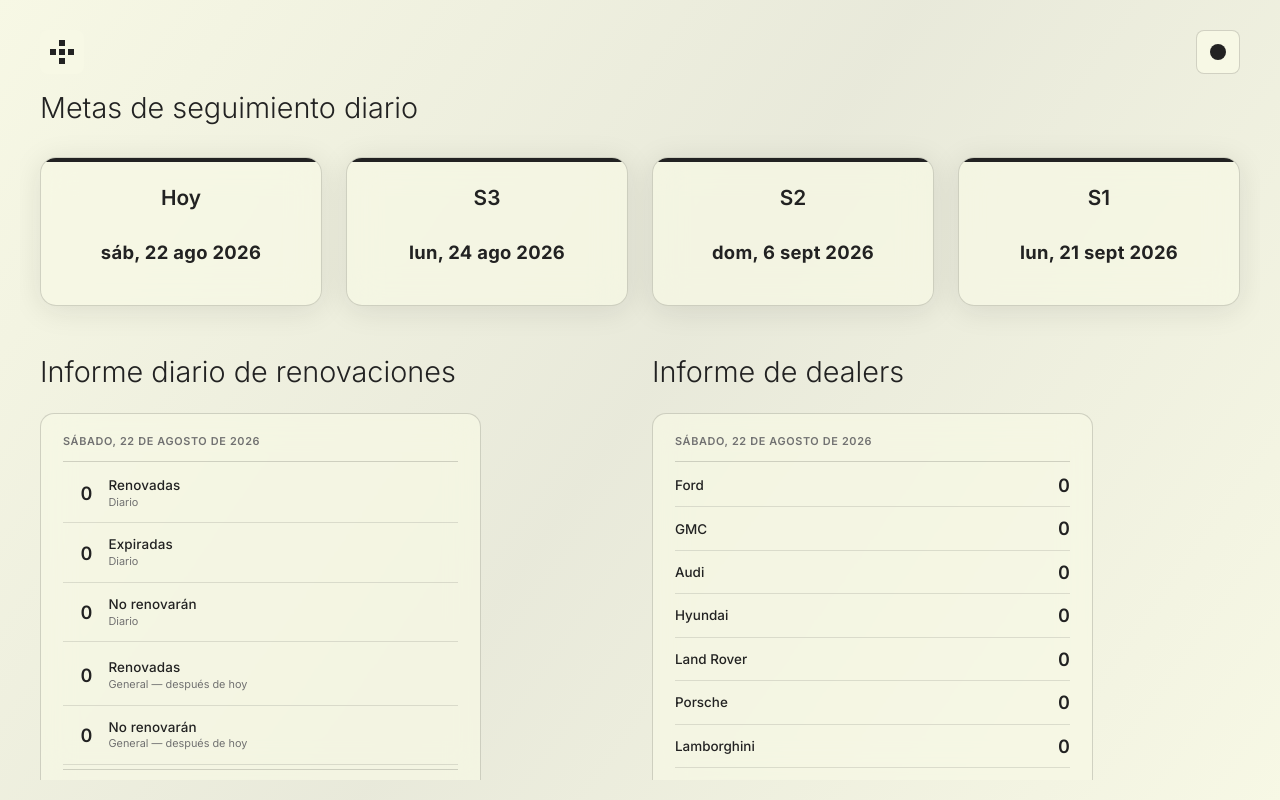
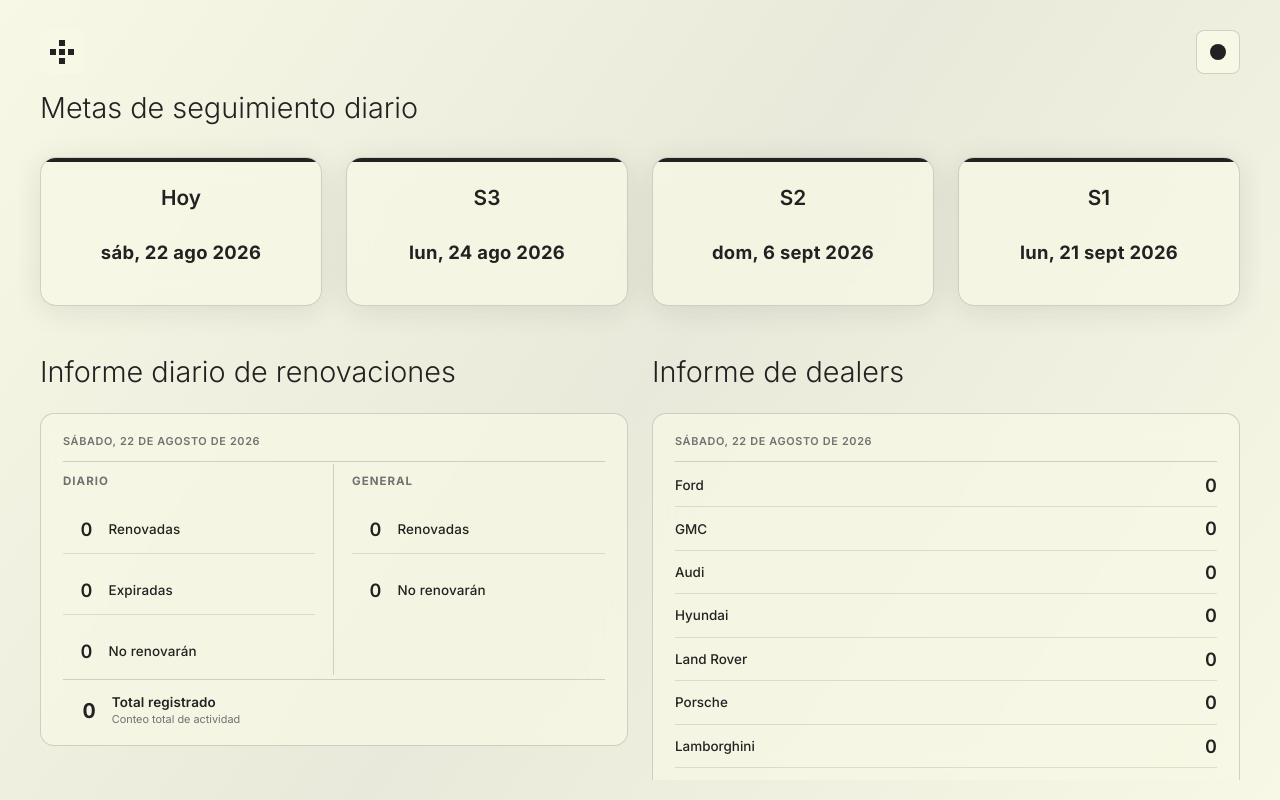
Before and after one commit to Brocolii11/DailyReportTool, a plain HTML site: page index.html in a window 1280 px wide. Drawn offline with Linux system fonts and the light colour scheme.

Commit message:
Present daily and general renewal totals side by side
Split the daily renewal report summary into two columns in the same panel: daily counts on the left and general counts on the right, with the overall total spanning below.

```diff
--- a/index.html
+++ b/index.html
@@ -85,6 +85,9 @@
                     <div class="report-summary-section glass-panel">
                         <div class="dash-summary-date js-dash-summary-date">--</div>
                         <div class="summary-bubbles-container">
+                            <div class="summary-split">
+                                <div class="summary-column summary-column-daily">
+                                    <div class="summary-column-label js-cat-group-daily">Diario</div>
                                     <div class="bubble-btn bubble-renewed">
                                         <div class="bubble-icon-wrap">
                                             <span class="bubble-count js-count-renewed-today">0</span>
@@ -114,14 +117,17 @@
                                             <span class="bubble-sub js-sub-not-renewing">Diario</span>
                                         </div>
                                     </div>
+                                </div>
 
+                                <div class="summary-column summary-column-general">
+                                    <div class="summary-column-label js-cat-group-general">General</div>
                                     <div class="bubble-btn bubble-general">
                                         <div class="bubble-icon-wrap">
                                             <span class="bubble-count js-count-general">0</span>
                                         </div>
                                         <div class="bubble-info">
                                             <span class="bubble-label js-lbl-general">Renovadas</span>
-                                    <span class="bubble-sub js-sub-general">General — después de hoy</span>
+                                            <span class="bubble-sub js-sub-general">Después de hoy</span>
                                         </div>
                                     </div>
 
@@ -131,7 +137,9 @@
                                         </div>
                                         <div class="bubble-info">
                                             <span class="bubble-label js-lbl-general-not-renewing">No renovarán</span>
-                                    <span class="bubble-sub js-sub-general-not-renewing">General — después de hoy</span>
+                                            <span class="bubble-sub js-sub-general-not-renewing">Después de hoy</span>
+                                        </div>
+                                    </div>
                                 </div>
                             </div>
 
@@ -232,6 +240,9 @@
 
                     <!-- Summary Totals Bubble Buttons Row -->
                     <div class="summary-bubbles-container">
+                        <div class="summary-split">
+                            <div class="summary-column summary-column-daily">
+                                <div class="summary-column-label js-cat-group-daily">Diario</div>
                                 <div class="bubble-btn bubble-renewed">
                                     <div class="bubble-icon-wrap">
                                             <span class="bubble-count js-count-renewed-today">0</span>
@@ -261,14 +272,17 @@
                                             <span class="bubble-sub js-sub-not-renewing">Diario</span>
                                     </div>
                                 </div>
+                            </div>
 
+                            <div class="summary-column summary-column-general">
+                                <div class="summary-column-label js-cat-group-general">General</div>
                                 <div class="bubble-btn bubble-general">
                                     <div class="bubble-icon-wrap">
                                             <span class="bubble-count js-count-general">0</span>
                                     </div>
                                     <div class="bubble-info">
                                             <span class="bubble-label js-lbl-general">Renovadas</span>
-                                    <span class="bubble-sub js-sub-general">General — después de hoy</span>
+                                            <span class="bubble-sub js-sub-general">Después de hoy</span>
                                     </div>
                                 </div>
 
@@ -278,7 +292,9 @@
                                     </div>
                                     <div class="bubble-info">
                                             <span class="bubble-label js-lbl-general-not-renewing">No renovarán</span>
-                                    <span class="bubble-sub js-sub-general-not-renewing">General — después de hoy</span>
+                                            <span class="bubble-sub js-sub-general-not-renewing">Después de hoy</span>
+                                    </div>
+                                </div>
                             </div>
                         </div>
 
--- a/script.js
+++ b/script.js
@@ -187,9 +187,9 @@ const translations = {
     bubbleLblNotRenewing: "No renovarán",
     bubbleSubNotRenewing: "Diario",
     bubbleLblGeneral: "Renovadas",
-    bubbleSubGeneral: "General — después de hoy",
+    bubbleSubGeneral: "Después de hoy",
     bubbleLblGeneralNotRenewing: "No renovarán",
-    bubbleSubGeneralNotRenewing: "General — después de hoy",
+    bubbleSubGeneralNotRenewing: "Después de hoy",
     bubbleLblTotal: "Total registrado",
     bubbleSubTotal: "Conteo total de actividad",
     badgeActions: "acciones registradas",
--- a/style.css
+++ b/style.css
@@ -219,7 +219,7 @@ body {
 .dashboard-report .summary-bubbles-container { margin-bottom: 0; }
 
 .dashboard-reports .report-summary-section {
-    width: 75%;
+    width: 100%;
     padding: 6px 22px 6px;
     border-radius: 14px;
     box-shadow: none;
@@ -236,8 +236,31 @@ body {
     line-height: 1.4;
 }
 .dashboard-reports .summary-bubbles-container {
-    grid-template-columns: 1fr;
+    display: flex;
+    flex-direction: column;
     gap: 0;
+}
+.dashboard-reports .summary-split {
+    display: grid;
+    grid-template-columns: 1fr 1fr;
+    gap: 0;
+    align-items: stretch;
+}
+.dashboard-reports .summary-column {
+    display: flex;
+    flex-direction: column;
+    min-width: 0;
+}
+.dashboard-reports .summary-column-daily {
+    padding-right: 18px;
+    border-right: 1px solid var(--glass-border);
+}
+.dashboard-reports .summary-column-general {
+    padding-left: 18px;
+}
+.dashboard-reports .summary-column-label {
+    padding: 10px 0 2px;
+    margin-bottom: 2px;
 }
 .dashboard-reports .bubble-btn {
     flex-direction: row;
@@ -256,17 +279,17 @@ body {
     border-bottom: 1px solid var(--list-border);
     box-shadow: none;
 }
-.dashboard-reports .bubble-btn:last-child {
+.dashboard-reports .summary-column .bubble-btn:last-child {
     border-bottom: none;
 }
-.dashboard-reports .bubble-btn:nth-child(3) {
-    margin-bottom: 4px;
+.dashboard-reports .summary-column .bubble-sub {
+    display: none;
 }
 .dashboard-reports .bubble-total {
     margin-top: 4px;
     border-top: 1px solid var(--glass-border);
     border-bottom: none;
-    padding-top: 14px;
+    padding: 14px 0 13px;
 }
 .dashboard-reports .bubble-icon-wrap {
     width: auto;
@@ -399,13 +422,54 @@ body {
     margin-top: 16px;
 }
 
-/* Count tiles — even columns, reserved text rows (dashboard + reports) */
+/* Count tiles — daily left, general right (dashboard + reports) */
 .summary-bubbles-container {
-    display: grid;
-    grid-template-columns: repeat(6, minmax(0, 1fr));
+    display: flex;
+    flex-direction: column;
     gap: 12px;
     margin-bottom: 24px;
+}
+.summary-split {
+    display: grid;
+    grid-template-columns: minmax(0, 3fr) minmax(0, 2fr);
+    gap: 12px;
     align-items: stretch;
+}
+.summary-column {
+    display: grid;
+    grid-template-columns: repeat(auto-fit, minmax(0, 1fr));
+    gap: 12px;
+    align-items: stretch;
+    min-width: 0;
+}
+.summary-column-label {
+    grid-column: 1 / -1;
+    font-size: 0.72em;
+    font-weight: 700;
+    letter-spacing: 1px;
+    text-transform: uppercase;
+    color: var(--text-muted);
+    line-height: 1.3;
+}
+#screenshot-target .summary-bubbles-container > .bubble-total {
+    flex-direction: row;
+    align-items: center;
+    justify-content: flex-start;
+    text-align: left;
+    min-height: 0;
+    padding: 14px 16px;
+    gap: 14px;
+}
+#screenshot-target .summary-bubbles-container > .bubble-total .bubble-info {
+    align-items: flex-start;
+    margin-top: 0;
+    flex: 1;
+}
+#screenshot-target .summary-bubbles-container > .bubble-total .bubble-label,
+#screenshot-target .summary-bubbles-container > .bubble-total .bubble-sub {
+    min-height: 0;
+    justify-content: flex-start;
+    text-align: left;
 }
 .bubble-btn {
     display: flex;
@@ -627,9 +691,9 @@ body {
 
 @media (max-width: 1100px) {
     .follow-up-container { grid-template-columns: repeat(2, minmax(0, 1fr)); }
-    .summary-bubbles-container { grid-template-columns: repeat(3, minmax(0, 1fr)); }
+    .summary-split { grid-template-columns: 1fr; }
     .dealer-chip { flex-basis: calc((100% - 20px) / 3); }
-    .dashboard-reports .summary-bubbles-container { grid-template-columns: 1fr; }
+    .dashboard-reports .summary-split { grid-template-columns: 1fr 1fr; }
     .dashboard-reports .dealer-chip { flex-basis: auto; }
 }
 @media (max-width: 768px) {
@@ -643,9 +707,18 @@ body {
 }
 @media (max-width: 700px) {
     .follow-up-container { grid-template-columns: 1fr; }
-    .summary-bubbles-container { grid-template-columns: 1fr; }
+    .summary-column { grid-template-columns: 1fr; }
     .dealer-chip { flex-basis: calc((100% - 10px) / 2); }
     .dashboard-reports { grid-template-columns: 1fr; }
+    .dashboard-reports .summary-split { grid-template-columns: 1fr; }
+    .dashboard-reports .summary-column-daily {
+        padding-right: 0;
+        border-right: none;
+        border-bottom: 1px solid var(--glass-border);
+        padding-bottom: 4px;
+        margin-bottom: 4px;
+    }
+    .dashboard-reports .summary-column-general { padding-left: 0; }
     .dashboard-reports .dealer-chip { flex-basis: auto; }
 }
 
```
Lines whose indentation alone changed are shown as unchanged.
